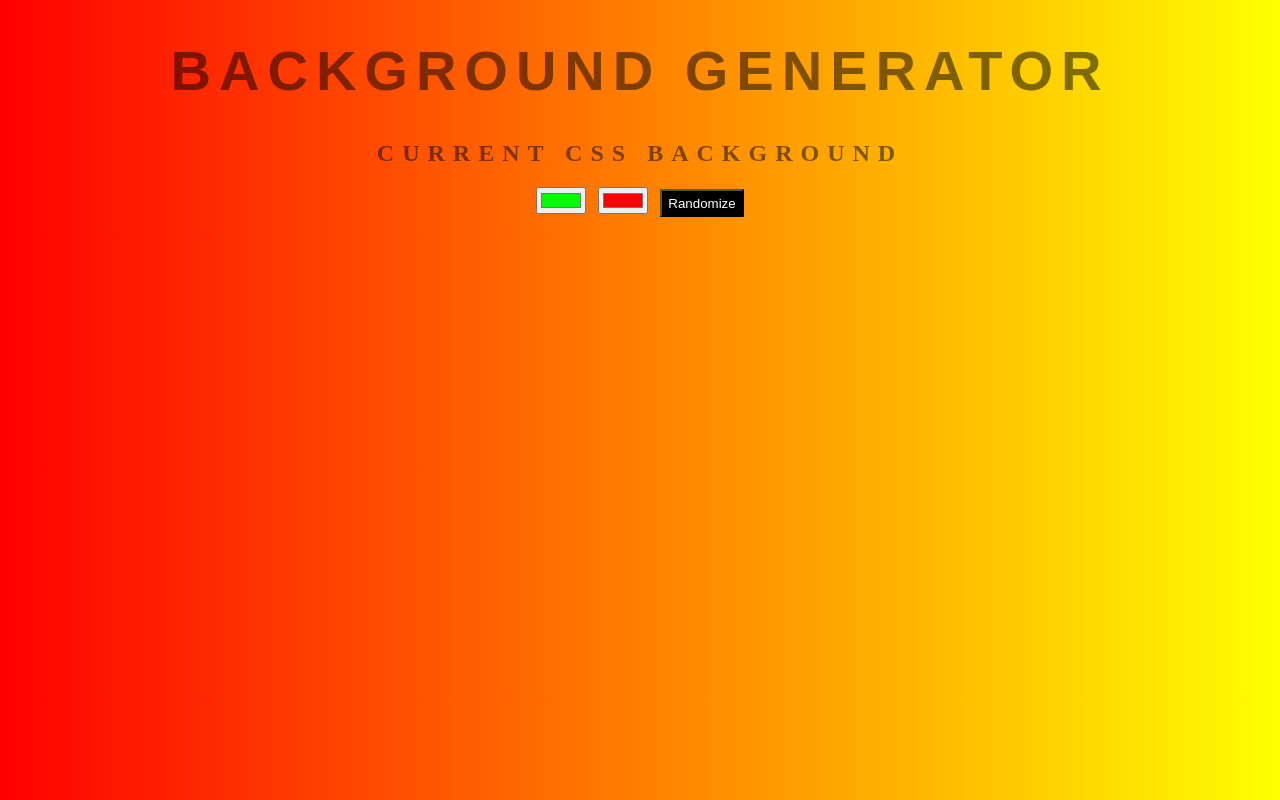
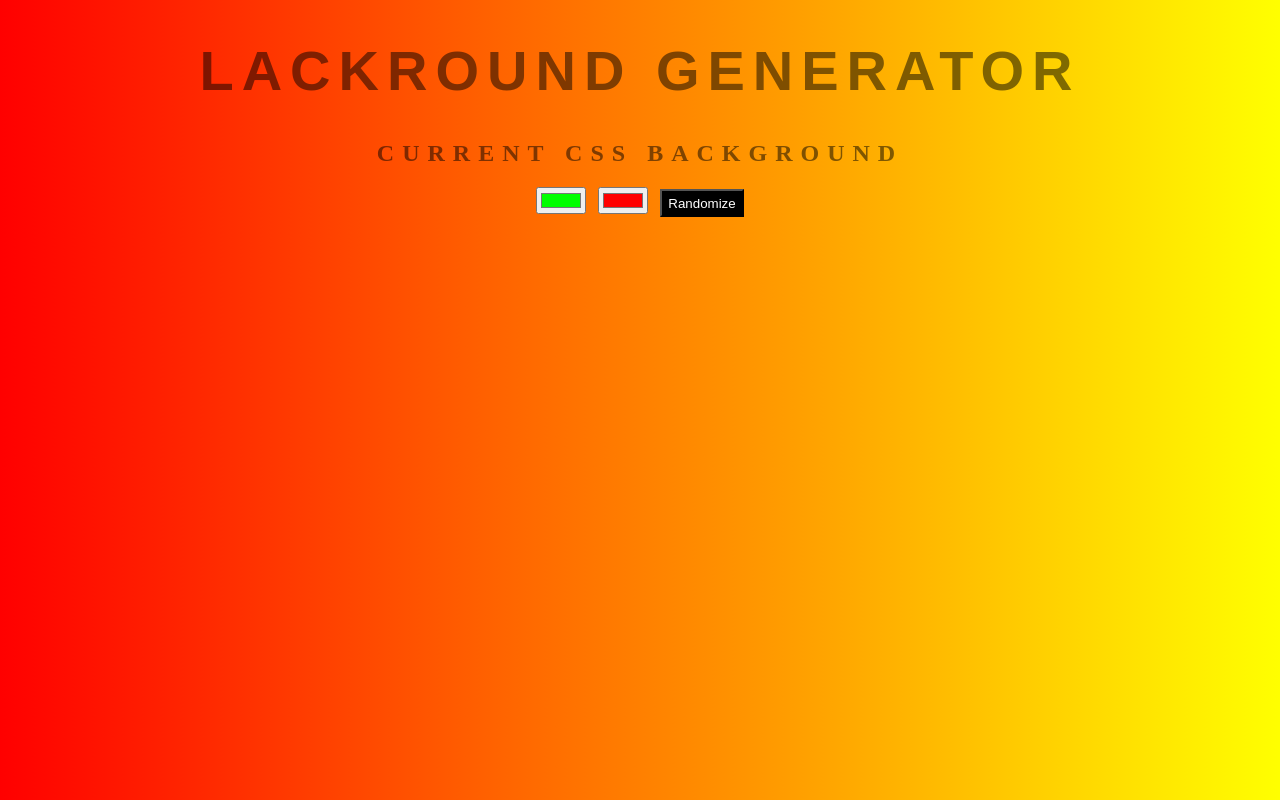
Before and after one commit to hkakar123/background-generator, a plain HTML site: page index.html in a window 1280 px wide. Drawn offline with Linux system fonts and the light colour scheme.

Commit message:
changing title

```diff
--- a/index.html
+++ b/index.html
@@ -7,7 +7,7 @@
 	<link rel="stylesheet" type="text/css" href="style.css">
 </head>
 <body id="gradient">
-<h1>Background Generator</h1>
+<h1>Lackround Generator</h1>
 <h2>Current CSS Background</h2>
 <input class="color1" type="color" name="color" value="#00ff00">
 <input class="color2" type="color" name="color2" value="#ff0000">
```
